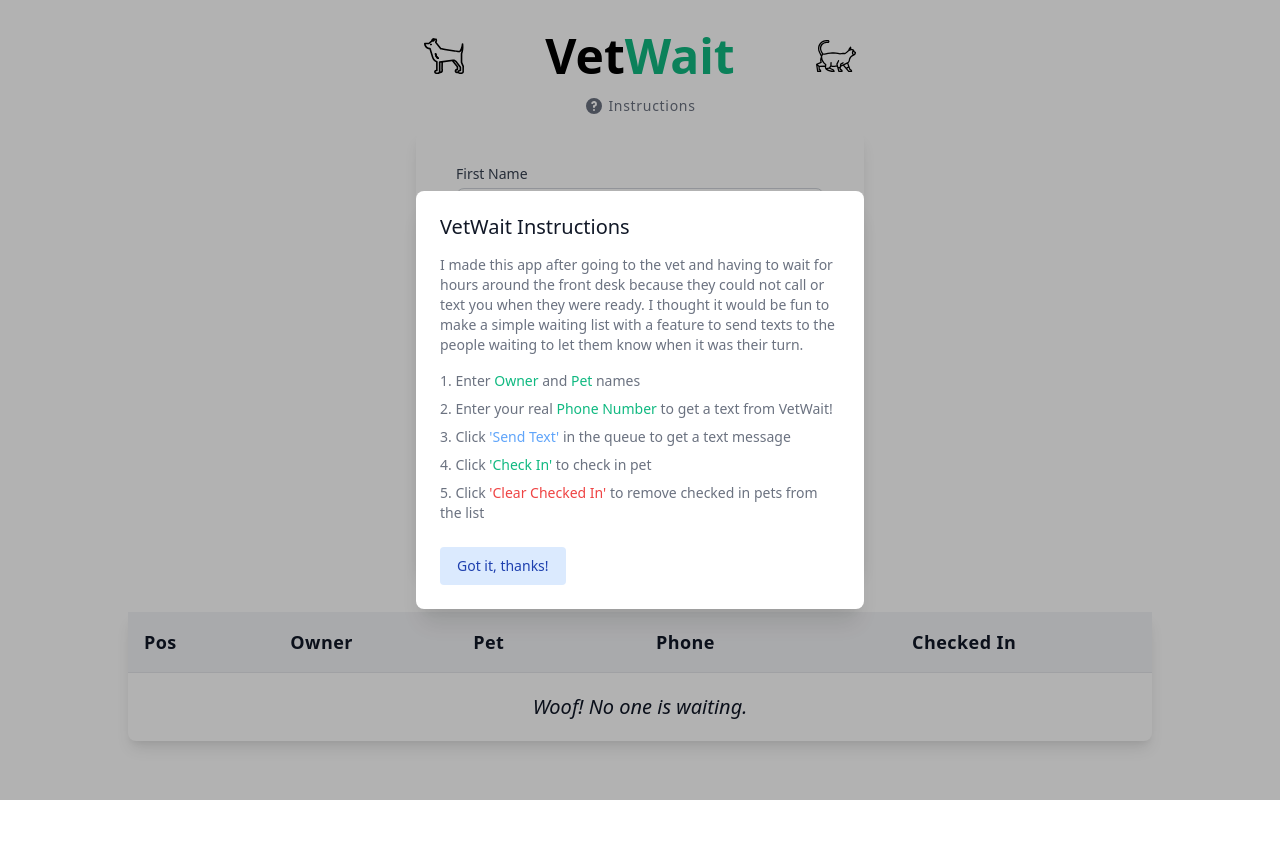
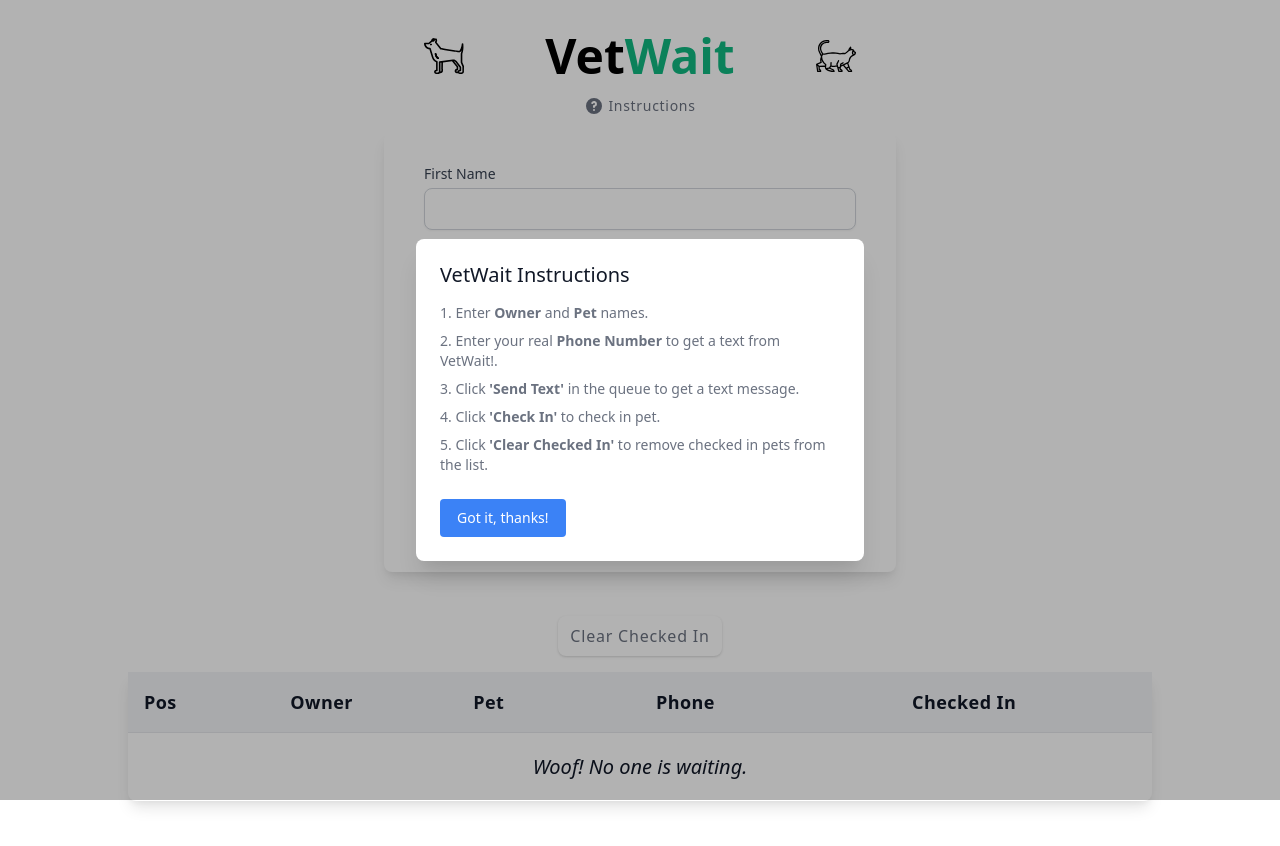
Before and after one commit to piwanaga/vet-wait, a React (Create React App) app: page / in a window 1280 px wide. Both pictures are taken after a click on the button "Instructions". Shown: the top 846 px of the page. Before the commit the page ends 800 px from the top, so only its background shows below. Built offline with nearby package versions, Linux system fonts and the light colour scheme; the HTML template or start-up script is replaced by a standard one.

Commit message:
updated instructions and clear button

```diff
--- a/src/App.js
+++ b/src/App.js
@@ -28,7 +28,7 @@
         </div>
         <InstructionsModal />
       </div>
-      <div className='mx-auto max-w-md'>
+      <div className='mx-auto max-w-lg'>
         <Form addItem={addItem}/>
       </div>
       <div className='my-10' />
--- a/src/ClearButton.js
+++ b/src/ClearButton.js
@@ -1,17 +1,23 @@
 import React from 'react';
 
-const ClearButton = ({ checkedIn, clearItems }) => {
+const ClearButton = ({ checkedIn, clearCheckedIn, clearItems }) => {
     const handleClick = checkedIn => {
         clearItems(checkedIn)
+        clearCheckedIn()
     }
-    console.log(checkedIn)
+
     return (
-        <button
-            className='text-md text-gray-500 uppercase tracking-wider mt-1 mb-4 py-3 rounded-lg w-full hover:bg-red-500 hover:text-white hover:-translate-y-0.5 focus:outline-none focus:ring focus:ring-offset-2 focus:ring-red-500 focus:ring-opacity-50 active:bg-red-600 transform transition'
-            onClick={() => handleClick(checkedIn)}
-        >
-            Clear Checked In
-        </button>
+        checkedIn.length ?
+            <button
+                className='tracking-wider mt-1 mb-4 py-2 px-3 rounded-lg w-50 text-white bg-red-500 hover:bg-red-400 hover:-translate-y-0.5 focus:outline-none focus:ring focus:ring-offset-2 focus:ring-red-500 focus:ring-opacity-50 active:bg-red-600 transform transition'
+                onClick={() => handleClick(checkedIn)}
+                >
+                Clear Checked In
+            </button> :
+            <button className='disabled text-gray-500 shadow tracking-wider mt-1 mb-4 py-2 px-3 rounded-lg w-50'>
+                Clear Checked In
+            </button>
+
     )
 }
 
--- a/src/InstructionsModal.js
+++ b/src/InstructionsModal.js
@@ -72,30 +72,27 @@
                   VetWait Instructions
                 </Dialog.Title>
                 <div className="mt-2 space-y-2">
-                  <p className="text-sm text-gray-500 mb-4">
-                    I made this app after going to the vet and having to wait for hours around the front desk because they could not call or text you when they were ready. I thought it would be fun to make a simple waiting list with a feature to send texts to the people waiting to let them know when it was their turn.
+                  <p className="text-sm text-gray-500 ">
+                    1. Enter <span className='font-semibold'>Owner</span> and <span className='font-semibold'>Pet</span> names.
                   </p>
-                  <p className="text-sm text-gray-500 font-medium">
-                    1. Enter <span className='text-green-500'>Owner</span> and <span className='text-green-500'>Pet</span> names
+                  <p className="text-sm text-gray-500 ">
+                    2. Enter your real <span className='font-semibold'>Phone Number</span> to get a text from VetWait!.
                   </p>
-                  <p className="text-sm text-gray-500 font-medium">
-                    2. Enter your real <span className='text-green-500'>Phone Number</span> to get a text from VetWait!
+                  <p className="text-sm text-gray-500 ">
+                    3. Click <span className='font-semibold'>'Send Text'</span> in the queue to get a text message.
                   </p>
-                  <p className="text-sm text-gray-500 font-medium">
-                    3. Click <span className='text-blue-400'>'Send Text'</span> in the queue to get a text message
+                  <p className="text-sm text-gray-500 ">
+                    4. Click <span className='font-semibold'>'Check In'</span> to check in pet.
                   </p>
-                  <p className="text-sm text-gray-500 font-medium">
-                    4. Click <span className='text-green-500'>'Check In'</span> to check in pet
-                  </p>
-                  <p className="text-sm text-gray-500 font-medium">
-                    5. Click <span className='text-red-500'>'Clear Checked In'</span> to remove checked in pets from the list
+                  <p className="text-sm text-gray-500 ">
+                    5. Click <span className='font-semibold'>'Clear Checked In'</span> to remove checked in pets from the list.
                   </p>
                 </div>
 
                 <div className="mt-6">
                   <button
                     type="button"
-                    className="inline-flex justify-center px-4 py-2 text-sm text-blue-800 bg-blue-100 border border-transparent rounded hover:bg-blue-200 focus:outline-none focus-visible:ring-2 focus-visible:ring-offset-2 focus-visible:ring-blue-500"
+                    className="inline-flex justify-center px-4 py-2 text-sm text-white bg-blue-500 border border-transparent rounded hover:bg-blue-400 focus:outline-none focus-visible:ring-2 focus-visible:ring-offset-2 focus-visible:ring-blue-500"
                     onClick={closeModal}
                   >
                     Got it, thanks!
--- a/src/Queue.js
+++ b/src/Queue.js
@@ -13,6 +13,10 @@
 
     const handleCheckIn = id => {
         setCheckedIn(checkedIn => [...checkedIn, id])
+    }
+
+    const clearCheckedIn = () => {
+        setCheckedIn([])
     }
 
     const renderTextBtn = i => {
@@ -60,7 +64,10 @@
 
     return (
         <>
-        <div className='bg-white shadow-lg rounded-lg'>
+        <div className='flex justify-center'>
+            <ClearButton checkedIn={checkedIn} clearCheckedIn={clearCheckedIn} clearItems={clearItems} />
+        </div>
+        <div className='bg-white shadow-lg rounded-lg mb-20'>
             <table className='table-fixed w-full border-collapse'>
                 <thead className='bg-gray-100'>
                     <tr className='border-b'>
@@ -98,10 +105,6 @@
             </div>
             }
         </div>
-        {items.length ?
-            <ClearButton checkedIn={checkedIn} clearItems={clearItems}/> :
-            null
-        }
         </>
     );
 };
```
